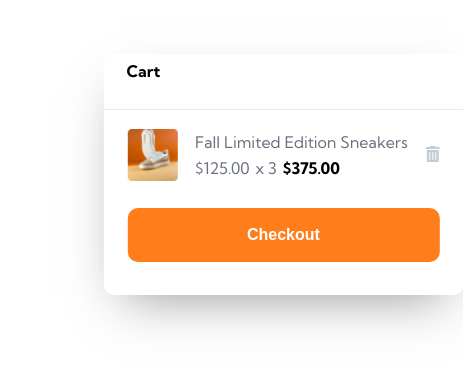
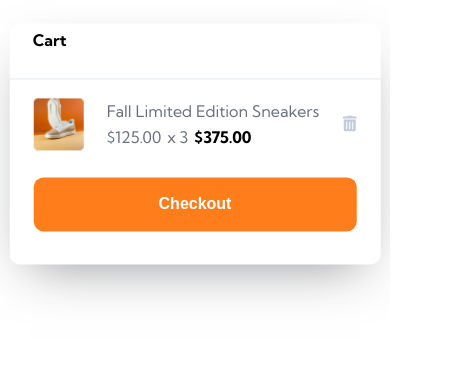
Before and after one commit to BlastChrome/Ecommerce-Product-Page, a website built with webpack: page src/template.html in a window 390 px wide. Shown: the part 73-440 px from the top of the page, 463 px wide, since content can reach past the window. Built offline with nearby package versions, Linux system fonts and the light colour scheme.

Commit message:
added mobile styling to the basket

```diff
--- a/src/scss/components/_cart.scss
+++ b/src/scss/components/_cart.scss
@@ -4,8 +4,8 @@
   width: 360px;
   height: auto;
   border-radius: 10px;
-  left: 49%;
-  top: 4px;
+  left: 84.4%;
+  top: 7px;
   transform: translate(-62%, 103px);
   display: flex;
   flex-direction: column;
@@ -99,3 +99,19 @@
     }
   }
 }
+
+@media (max-width: 991px) {
+  .cart {
+    left: 80%;
+  }
+}
+
+@media (max-width: 768px) {
+  .cart {
+    width: 95%;
+    right: 0;
+    top: 0;
+    left: 50%;
+    transform: translate(-50%, 40%);
+  }
+}
--- a/src/template.html
+++ b/src/template.html
@@ -56,7 +56,7 @@
                         <div class="header__profile-box">
                             <img class="header__profile" src="<%= require('./assets/Oval.jpg') %>" alt="user-icon">
                         </div>
-                        <div class="cart">
+                        <!-- <div class="cart">
                             <p class="cart__text--title">Cart</p>
                             <div class="cart__item">
                                 <div class="cart__item__row">
@@ -94,6 +94,45 @@
                                     </button>
                                 </div>
                             </div>
+                        </div> -->
+                    </div>
+                    <div class="cart">
+                        <p class="cart__text--title">Cart</p>
+                        <div class="cart__item">
+                            <div class="cart__item__row">
+                                <img src="<%= require('./assets/product-thumbnail.jpg') %>" alt="product-thumbnail"
+                                    class="car__item__image">
+                                <div class="cart__item__text-wrapper cart__item__text-wrapper--title-wrapper">
+                                    <p class="cart__item__text cart__item__text--brand">
+                                        Fall Limited Edition Sneakers
+                                    </p>
+                                    <div class="cart__item__text-wrapper cart__item__text-wrapper--desc-wrapper">
+                                        <p class="cart__item__text cart__item__text--price">$125.00</p>
+                                        <p class="cart__item__text cart__item__text--quantity">x 3</p>
+                                        <p class="cart__item__text cart__item__text--total">$375.00</p>
+                                    </div>
+                                </div>
+                                <button class="button cart__item__button--delete">
+                                    <svg xmlns="http://www.w3.org/2000/svg" width="14" height="16" viewBox="0 0 14 16"
+                                        fill="none">
+                                        <path fill-rule="evenodd" clip-rule="evenodd"
+                                            d="M0 2.625V1.75C0 1.33438 0.334375 1 0.75 1H4.25L4.54375 0.415625C4.66875 0.159375 4.92812 0 5.2125 0H8.78438C9.06875 0 9.32812 0.159375 9.45625 0.415625L9.75 1H13.25C13.6656 1 14 1.33438 14 1.75V2.625C14 2.83125 13.8313 3 13.625 3H0.375C0.16875 3 0 2.83125 0 2.625ZM13 4.375V14.5C13 15.3281 12.3281 16 11.5 16H2.5C1.67188 16 1 15.3281 1 14.5V4.375C1 4.16875 1.16875 4 1.375 4H12.625C12.8313 4 13 4.16875 13 4.375ZM4 6C4.275 6 4.5 6.225 4.5 6.5V13.5C4.5 13.775 4.275 14 4 14C3.725 14 3.5 13.775 3.5 13.5V6.5C3.5 6.225 3.725 6 4 6ZM7.5 6.5C7.5 6.225 7.275 6 7 6C6.725 6 6.5 6.225 6.5 6.5V13.5C6.5 13.775 6.725 14 7 14C7.275 14 7.5 13.775 7.5 13.5V6.5ZM10 6C10.275 6 10.5 6.225 10.5 6.5V13.5C10.5 13.775 10.275 14 10 14C9.725 14 9.5 13.775 9.5 13.5V6.5C9.5 6.225 9.725 6 10 6Z"
+                                            fill="#C3CAD9" />
+                                        <mask id="mask0_0_632" style="mask-type: luminance" maskUnits="userSpaceOnUse"
+                                            x="0" y="0" width="14" height="16">
+                                            <path fill-rule="evenodd" clip-rule="evenodd"
+                                                d="M0 2.625V1.75C0 1.33438 0.334375 1 0.75 1H4.25L4.54375 0.415625C4.66875 0.159375 4.92812 0 5.2125 0H8.78438C9.06875 0 9.32812 0.159375 9.45625 0.415625L9.75 1H13.25C13.6656 1 14 1.33438 14 1.75V2.625C14 2.83125 13.8313 3 13.625 3H0.375C0.16875 3 0 2.83125 0 2.625ZM13 4.375V14.5C13 15.3281 12.3281 16 11.5 16H2.5C1.67188 16 1 15.3281 1 14.5V4.375C1 4.16875 1.16875 4 1.375 4H12.625C12.8313 4 13 4.16875 13 4.375ZM4 6C4.275 6 4.5 6.225 4.5 6.5V13.5C4.5 13.775 4.275 14 4 14C3.725 14 3.5 13.775 3.5 13.5V6.5C3.5 6.225 3.725 6 4 6ZM7.5 6.5C7.5 6.225 7.275 6 7 6C6.725 6 6.5 6.225 6.5 6.5V13.5C6.5 13.775 6.725 14 7 14C7.275 14 7.5 13.775 7.5 13.5V6.5ZM10 6C10.275 6 10.5 6.225 10.5 6.5V13.5C10.5 13.775 10.275 14 10 14C9.725 14 9.5 13.775 9.5 13.5V6.5C9.5 6.225 9.725 6 10 6Z"
+                                                fill="white" />
+                                        </mask>
+                                        <g mask="url(#mask0_0_632)"></g>
+                                    </svg>
+                                </button>
+                            </div>
+                            <div class="cart__item-row">
+                                <button class="button cart__item__button--checkout">
+                                    Checkout
+                                </button>
+                            </div>
                         </div>
                     </div>
                 </div>
```
Also changed, not shown: src/scss/layout/_header.scss (+14 -0 lines).
